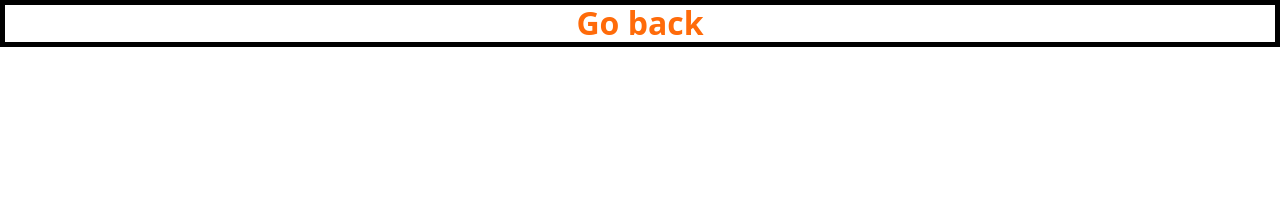
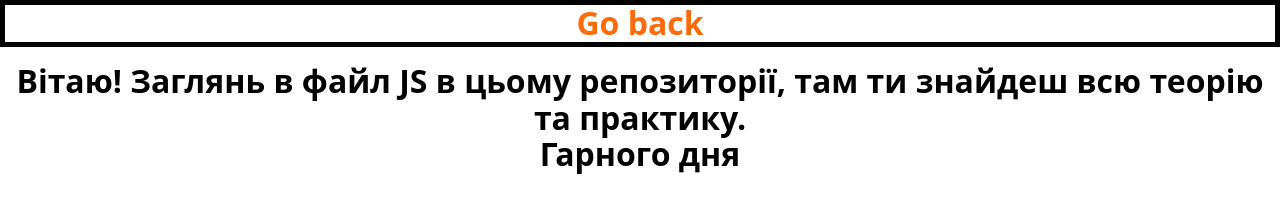
Before and after one commit to Mrmantikor/My-JS-Synopsis, a plain HTML site: page pages/01.html in a window 1280 px wide. Drawn offline with nearby package versions, Linux system fonts and the light colour scheme.

Commit message:
My JS Synopsis

```diff
--- a/pages/01.html
+++ b/pages/01.html
@@ -17,5 +17,10 @@
   <body>
     <!-- Comment -->
     <p><a href="../index.html" class="go-back">Go back</a></p>
+    <h1 align="center">
+      Вітаю! Заглянь в файл JS в цьому репозиторії, там ти знайдеш всю теорію та
+      практику.
+      <br />Гарного дня
+    </h1>
   </body>
 </html>
```
Also changed, not shown: pages/02.html (+5 -0 lines), pages/03.html (+5 -0 lines), pages/04.html (+5 -0 lines), pages/05.html (+5 -0 lines), pages/06.html (+5 -0 lines), pages/07.html (+5 -0 lines), pages/08.html (+5 -0 lines), pages/09.html (+5 -0 lines), pages/10.html (+5 -0 lines), pages/11.html (+5 -0 lines), pages/12.html (+5 -0 lines), pages/13.html (+5 -0 lines), pages/14.html (+5 -0 lines), pages/15.html (+5 -0 lines), 5 more files.
